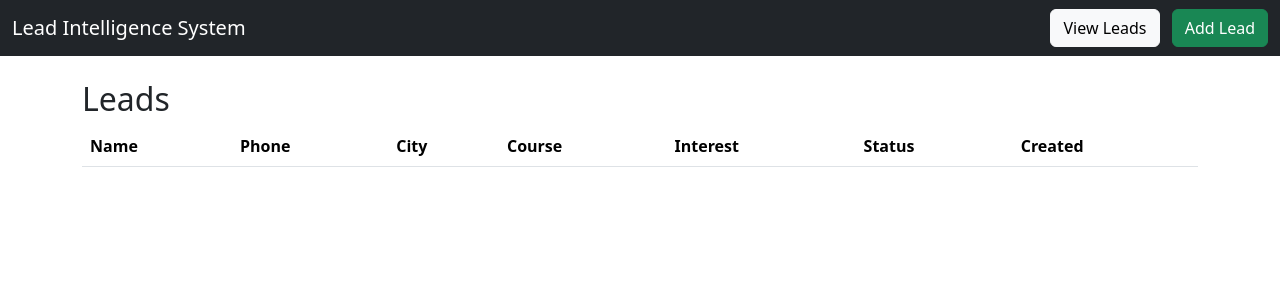
After one commit to ash-csai/lead-intelligence-system, a Flask app: page /leads in a window 1280 px wide. The commit adds this page. Shown: the top 300 px of the page. Run offline with Flask 3, Linux system fonts and the light colour scheme; data that the repository does not hold is empty.

Commit message:
Add lead list view with Bootstrap table

```diff
--- a/app.py
+++ b/app.py
@@ -69,5 +69,20 @@ def add_lead():
 
     return render_template("add_lead.html")
 
+@app.route("/leads")
+def lead_list():
+
+    db = get_db()
+
+    leads = db.execute("""
+        SELECT lead_id, student_name, phone, city,
+               course_interest, interest_level,
+               status, created_at
+        FROM leads
+        ORDER BY created_at DESC
+    """).fetchall()
+
+    return render_template("leads.html", leads=leads)
+
 if __name__ == "__main__":
     app.run(debug=True)
--- a/templates/base.html
+++ b/templates/base.html
@@ -10,11 +10,33 @@
 
 <body>
 
+<!-- Navbar -->
+
 <nav class="navbar navbar-dark bg-dark">
+
 <div class="container-fluid">
-<span class="navbar-brand">Lead Intelligence System</span>
+
+<a class="navbar-brand" href="/">
+Lead Intelligence System
+</a>
+
+<div>
+
+<a class="btn btn-light me-2" href="/leads">
+View Leads
+</a>
+
+<a class="btn btn-success" href="/leads/add">
+Add Lead
+</a>
+
 </div>
+
+</div>
+
 </nav>
+
+<!-- Main Page Content -->
 
 <div class="container mt-4">
 {% block content %}{% endblock %}
--- /dev/null
+++ b/templates/leads.html
@@ -0,0 +1,47 @@
+{% extends "base.html" %}
+
+{% block content %}
+
+<h2>Leads</h2>
+
+<table class="table table-striped">
+
+<thead>
+
+<tr>
+
+<th>Name</th>
+<th>Phone</th>
+<th>City</th>
+<th>Course</th>
+<th>Interest</th>
+<th>Status</th>
+<th>Created</th>
+
+</tr>
+
+</thead>
+
+<tbody>
+
+{% for lead in leads %}
+
+<tr>
+
+<td>{{ lead.student_name }}</td>
+<td>{{ lead.phone }}</td>
+<td>{{ lead.city }}</td>
+<td>{{ lead.course_interest }}</td>
+<td>{{ lead.interest_level }}</td>
+<td>{{ lead.status }}</td>
+<td>{{ lead.created_at }}</td>
+
+</tr>
+
+{% endfor %}
+
+</tbody>
+
+</table>
+
+{% endblock %}
```
